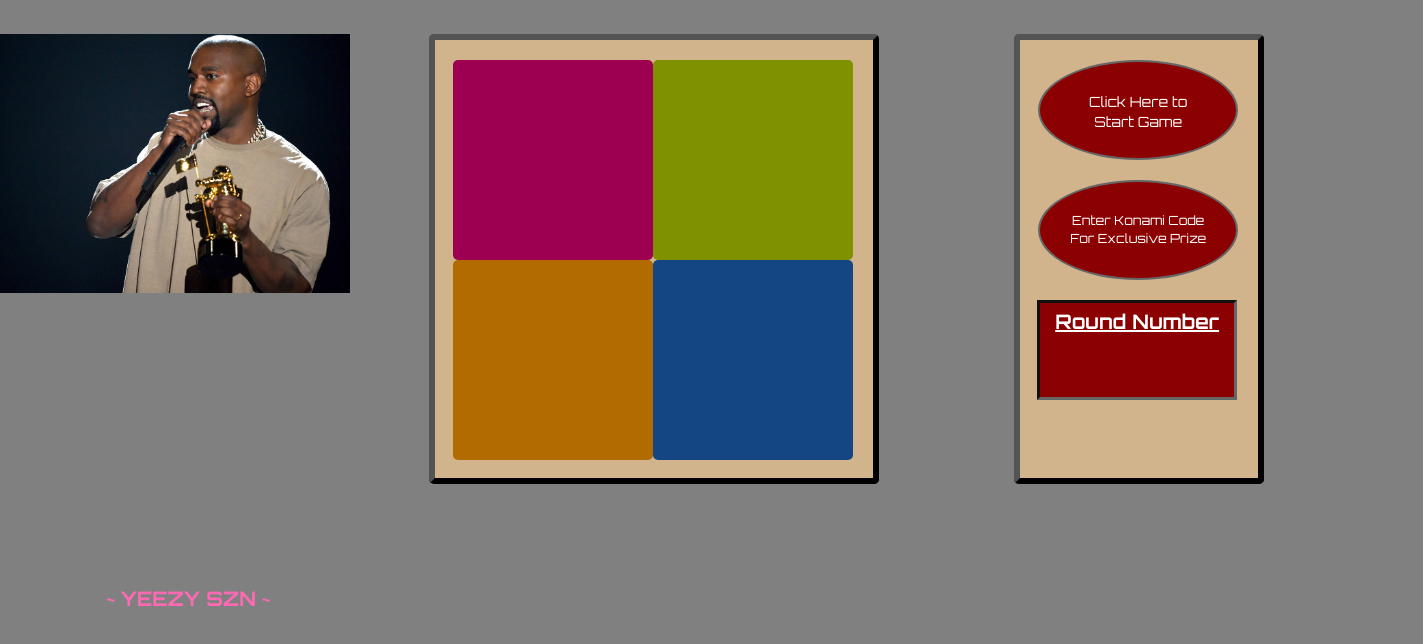
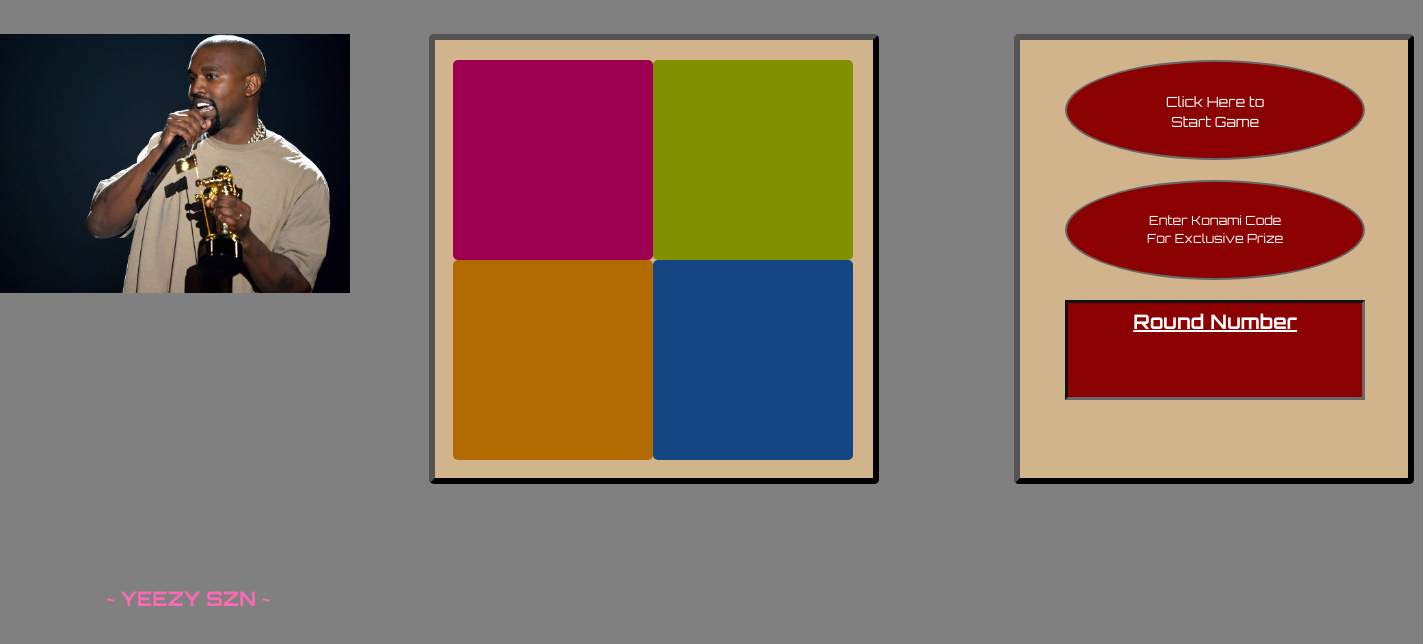
Before and after one commit to IssaJeran/Simple-Simon, a plain HTML site: page index.html in a window 1280 px wide. Shown: the part 86-730 px from the top of the page, 1423 px wide, since content can reach past the window. Drawn offline with nearby package versions, Linux system fonts and the light colour scheme.

Commit message:
// Made minor adjustments to CSS so it fit the page better and looked more ideal

```diff
--- a/public/simplesimon.css
+++ b/public/simplesimon.css
@@ -24,7 +24,7 @@
 
 .menu {
     height: 450px;
-    width: 250px;
+    width: 400px;
     background: tan;
     border-style: outset;
     border-width: 6px;
@@ -33,9 +33,9 @@
 }
 
 .round {
-    width: 200px;
+    width: 300px;
     height: 100px;
-    margin-left: 32px;
+    margin-left: 60px;
     background: darkred;
     border: inset;
     border-width: 3px;
@@ -55,13 +55,13 @@
 
 #konamibutton {
     height: 100px;
-    width: 200px;
+    width: 300px;
     border-radius: 50%;
     background: darkred;
     color: white;
     padding: 30px;
     text-align: center;
-    margin-left: 33px;
+    margin-left: 60px;
     margin-top: 20px;
     font-family: 'Orbitron', sans-serif;
     border-color: #666666;
@@ -71,13 +71,13 @@
 
 #begin {
     height: 100px;
-    width: 200px;
+    width: 300px;
     border-radius: 50%;
     background: darkred;
     color: white;
     padding: 30px;
     text-align: center;
-    margin-left: 33px;
+    margin-left: 60px;
     margin-top: 20px;
     font-family: 'Orbitron', sans-serif;
     border-color: #666666;
```
